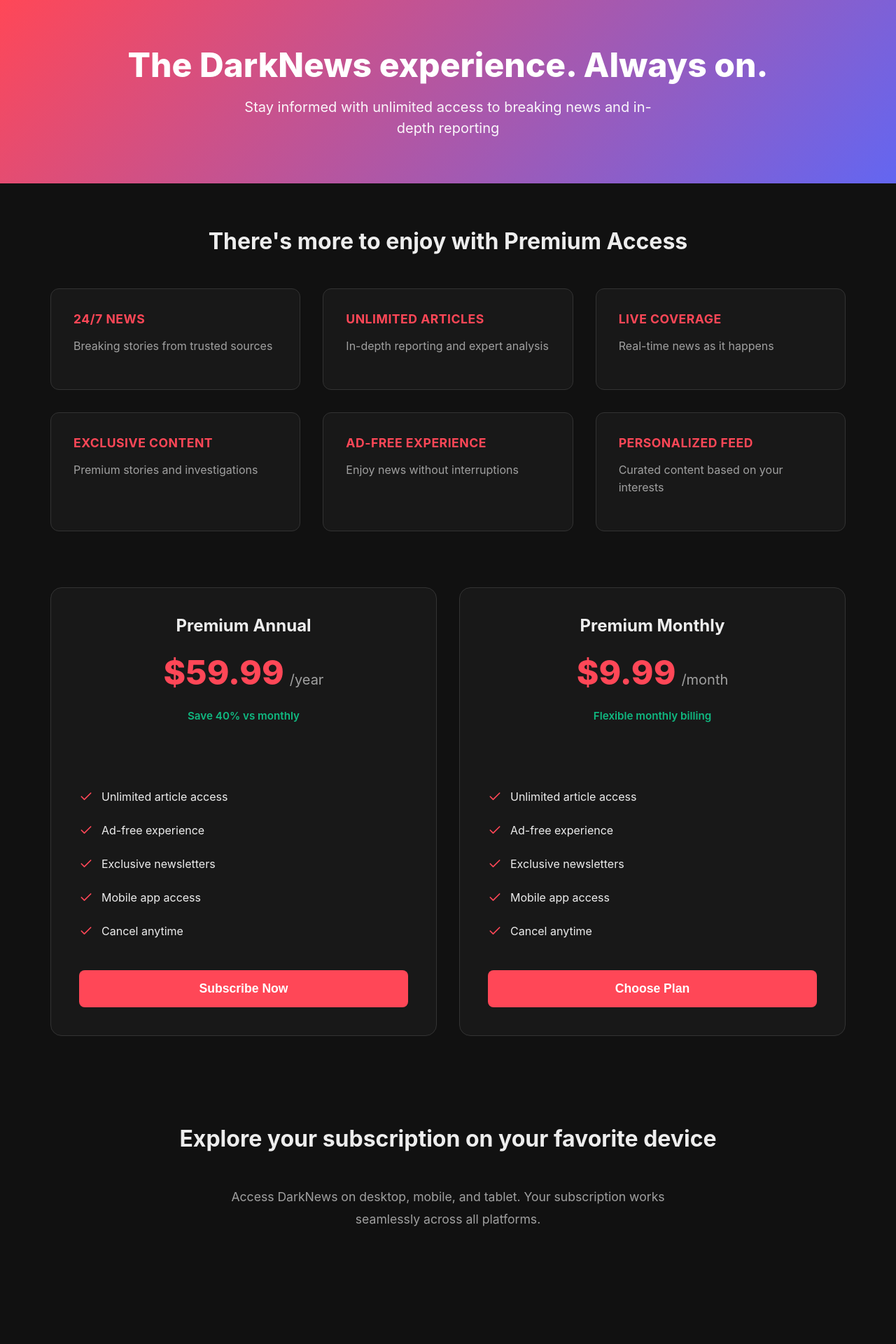
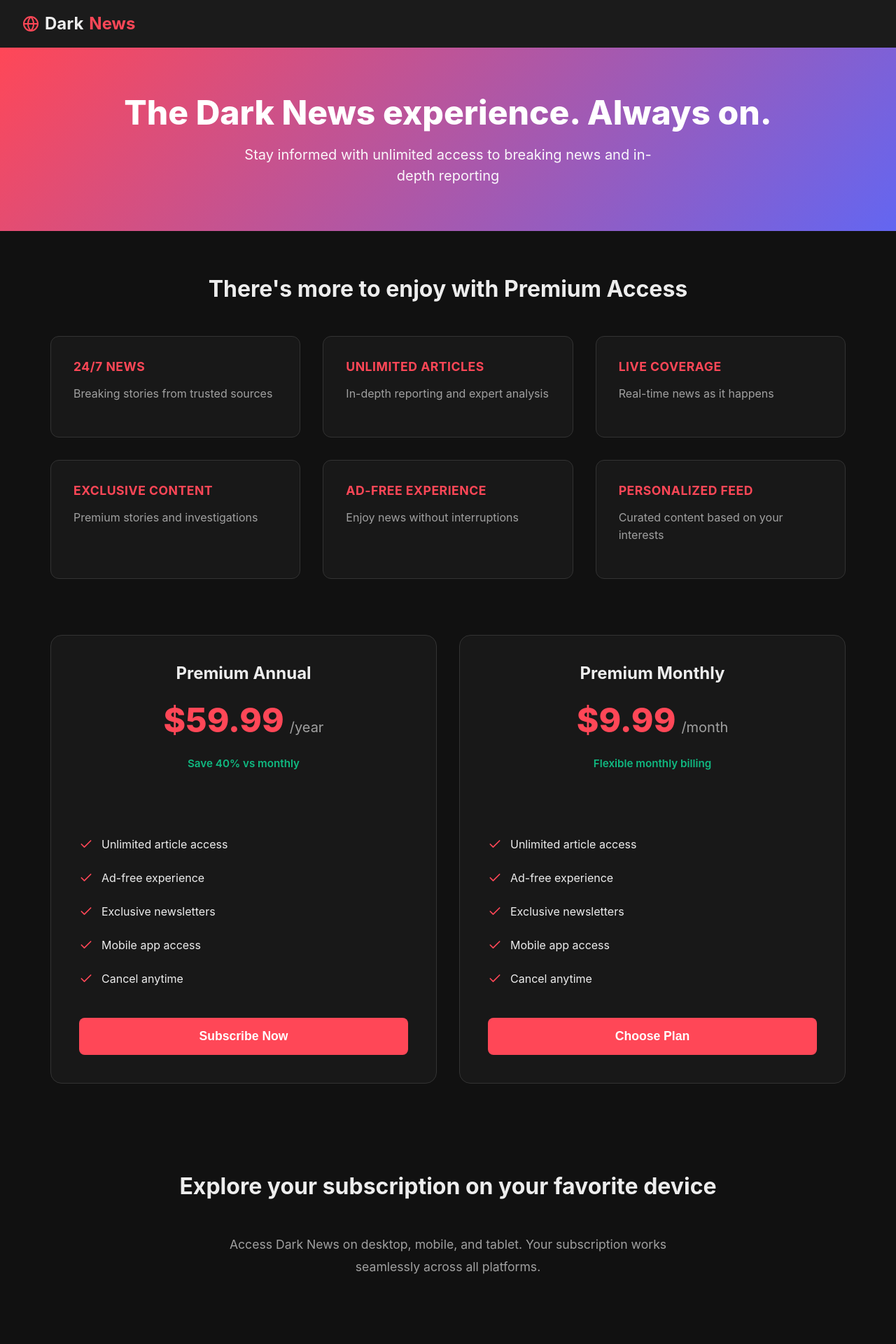
Before and after one commit to alan-eicker/dark-news, a React (Vite) app: page /dark-news/subscribe in a window 1280 px wide. Shown: the top 1920 px of the page at 70% size. Before the commit the page ends 1870 px from the top, so only its background shows below. Built offline with nearby package versions, Linux system fonts and the light colour scheme; no server answers.

Commit message:
feat: Add Header and Footer to Subscribe page, and introduce a `simplified` prop to Header for conditional rendering of search and breaking news.

```diff
--- a/src/components/layout/Header.jsx
+++ b/src/components/layout/Header.jsx
@@ -2,7 +2,7 @@ import { Search, Globe } from 'lucide-react';
 import { Link } from 'react-router-dom';
 import styles from './Header.module.css';
 
-const Header = ({ searchTerm, onSearch, category, onCategoryChange, breakingNews }) => {
+const Header = ({ searchTerm, onSearch, category, onCategoryChange, breakingNews, simplified = false }) => {
   return (
     <header className={styles.headerContainer}>
       <div className={styles.mainHeader}>
@@ -11,6 +11,7 @@ const Header = ({ searchTerm, onSearch, category, onCategoryChange, breakingNews
           Dark<span>News</span>
         </Link>
 
+        {!simplified && (
           <div className={styles.searchWrapper}>
             <div className={styles.searchContainer}>
               <select
@@ -40,8 +41,10 @@ const Header = ({ searchTerm, onSearch, category, onCategoryChange, breakingNews
               Subscribe
             </Link>
           </div>
+        )}
       </div>
 
+      {!simplified && (
         <div className={styles.breakingNewsBar}>
           <div className={styles.breakingLabel}>
             Breaking News
@@ -61,6 +64,7 @@ const Header = ({ searchTerm, onSearch, category, onCategoryChange, breakingNews
             </div>
           )}
         </div>
+      )}
     </header>
   );
 };
--- a/src/pages/Subscribe.jsx
+++ b/src/pages/Subscribe.jsx
@@ -1,11 +1,15 @@
 import { Check } from 'lucide-react';
+import Header from '../components/layout/Header';
+import Footer from '../components/layout/Footer';
 import styles from './Subscribe.module.css';
 
 const Subscribe = () => {
   return (
-    <div className={styles.container}>
+    <>
+      <Header simplified={true} />
+      <div className={styles.container}>
       <div className={styles.hero}>
-        <h1 className={styles.title}>The DarkNews experience. Always on.</h1>
+        <h1 className={styles.title}>The Dark News experience. Always on.</h1>
         <p className={styles.subtitle}>Stay informed with unlimited access to breaking news and in-depth reporting</p>
       </div>
 
@@ -97,11 +101,13 @@ const Subscribe = () => {
         <section className={styles.devices}>
           <h2 className={styles.sectionTitle}>Explore your subscription on your favorite device</h2>
           <p className={styles.devicesText}>
-            Access DarkNews on desktop, mobile, and tablet. Your subscription works seamlessly across all platforms.
+            Access Dark News on desktop, mobile, and tablet. Your subscription works seamlessly across all platforms.
           </p>
         </section>
       </div>
     </div>
+    <Footer />
+    </>
   );
 };
 
```
Lines whose indentation alone changed are shown as unchanged.
